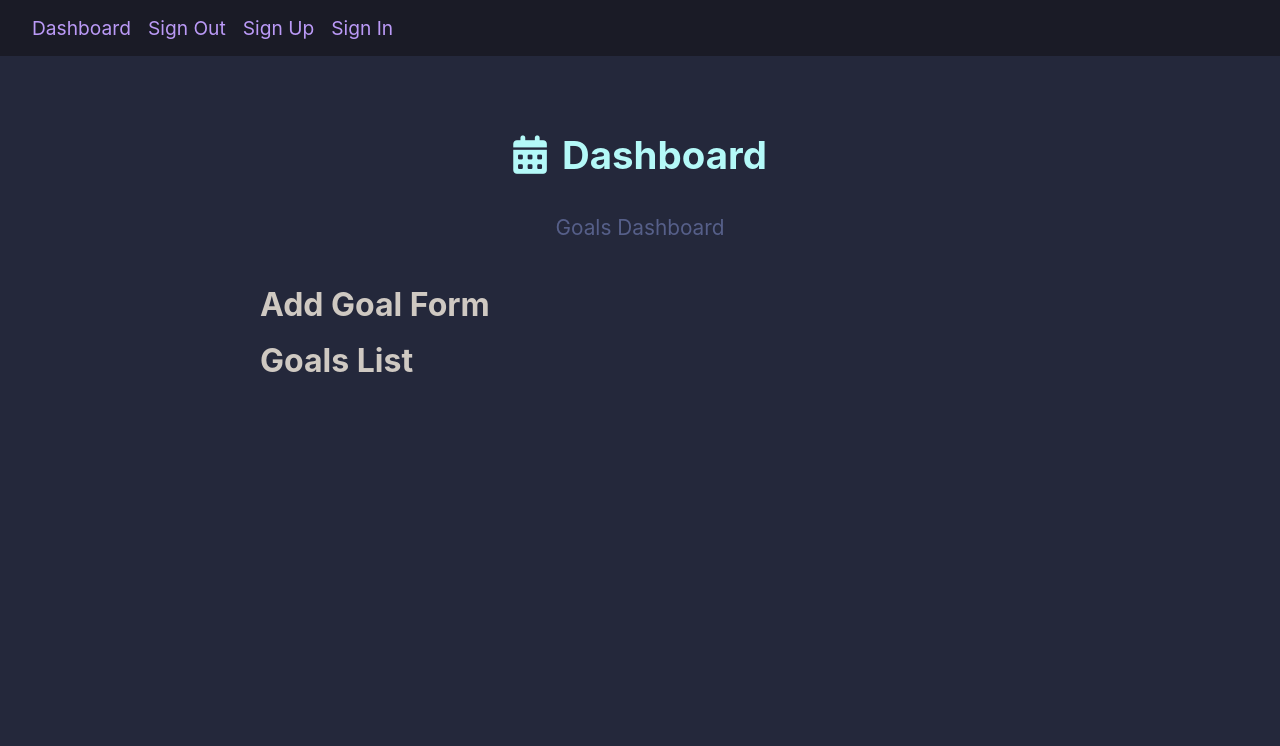
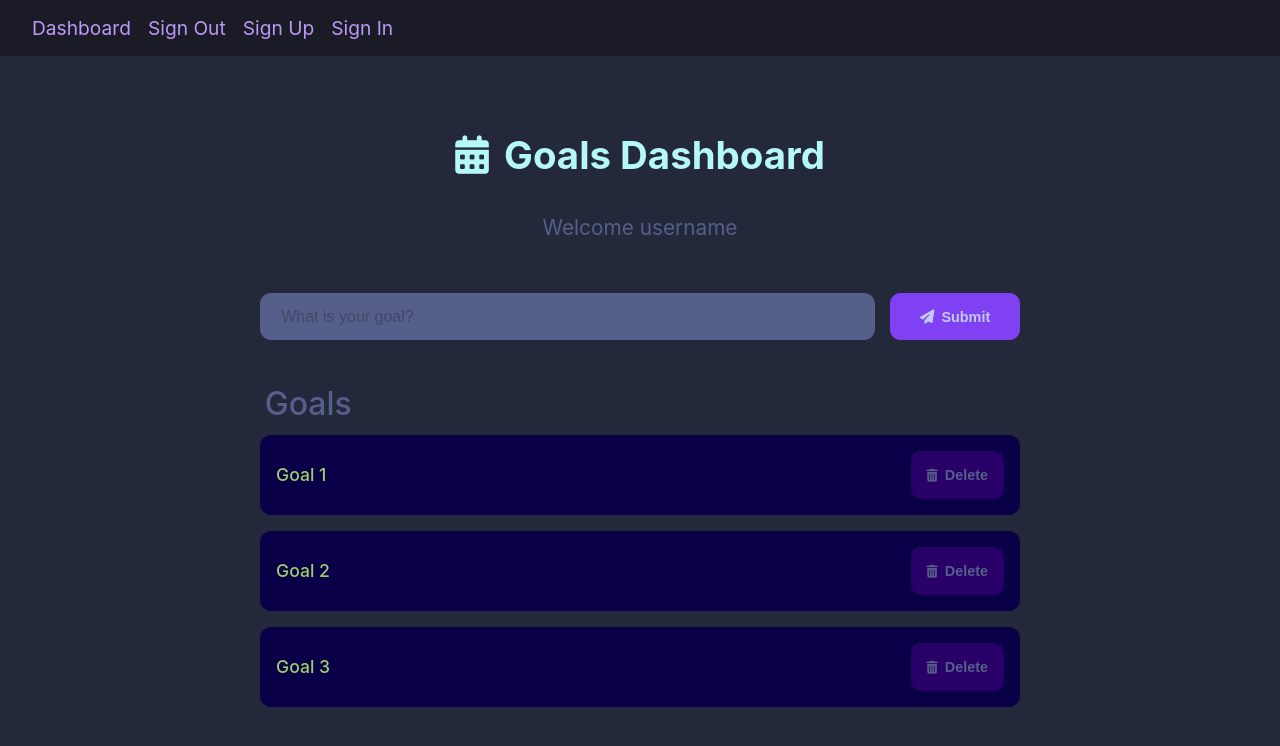
Before and after one commit to pedrofrohmut/todos-electron, a React (Vite) app in the folder renderer/: page / in a window 1280 px wide. Shown: the top 746 px of the page. Built offline with nearby package versions, Linux system fonts and the light colour scheme.

Commit message:
DashboardPage + AddGoalForm + GoalList without fetching the api

```diff
--- /dev/null
+++ b/renderer/src/components/AddGoalForm.tsx
@@ -0,0 +1,50 @@
+import { useState } from "react"
+
+const AddGoalForm = ({ addGoal }) => {
+  const [isLoading, setIsLoading] = useState(false)
+  const [isSubmitted, setIsSubmitted] = useState(false)
+
+  const [content, setContent] = useState("")
+
+  const resetState = () => {
+    setContent("")
+    setTimeout(() => {
+      setIsLoading(false)
+      setIsSubmitted(false)
+    }, 2000)
+  }
+
+  const handleSubmit = e => {
+    e.preventDefault()
+    setIsLoading(true)
+    setIsSubmitted(true)
+
+    addGoal(content)
+
+    resetState()
+  }
+
+  return (
+    <section className="form">
+      <form onSubmit={handleSubmit}>
+        <div className="form-inline-group">
+          <input
+            className="form-text"
+            type="text"
+            placeholder="What is your goal?"
+            required
+            min="3"
+            value={content}
+            onChange={e => setContent(e.target.value)}
+          />
+          <button className="btn" type="submit" disabled={isSubmitted}>
+            <i className="fa-solid fa-paper-plane"></i>
+            Submit
+          </button>
+        </div>
+      </form>
+    </section>
+  )
+}
+
+export default AddGoalForm
--- /dev/null
+++ b/renderer/src/components/GoalList.tsx
@@ -0,0 +1,28 @@
+import "./goal-list.css"
+
+const GoalList = ({ goals, removeGoal }) => (
+  <>
+    {goals && goals.length > 0 && (
+      <div className="goals">
+        <div className="goals-title">Goals</div>
+        {goals.map(goal => (
+          <div className="goal" key={goal.id}>
+            <div className="content">{goal.text}</div>
+            <button className="btn" onClick={() => removeGoal(goal.id)}>
+              <i className="fa-solid fa-trash-can"></i>
+              Delete
+            </button>
+          </div>
+        ))}
+      </div>
+    )}
+
+    {(!goals || goals.length == 0) && (
+      <div className="goals">
+        <div className="goals-title">No goals to display</div>
+      </div>
+    )}
+  </>
+)
+
+export default GoalList
--- /dev/null
+++ b/renderer/src/components/goal-list.css
@@ -0,0 +1,40 @@
+.goals {
+  margin: 2rem 0;
+}
+
+.goals .goals-title {
+  color: var(--gray-500);
+  font-size: 2rem;
+  font-weight: 500;
+  padding: 1.2rem 0 1.2rem 0.3rem;
+}
+
+.goal {
+  background-color: var(--bDarkBlue);
+  color: var(--black);
+  margin: 0 0 1rem 0;
+  border: 0;
+  border-radius: var(--borderRadius);
+  padding: 1rem;
+  display: flex;
+  align-items: center;
+}
+
+.goal div {
+  flex: 1;
+  font-size: 1.1rem;
+  color: var(--green);
+  font-weight: 500;
+}
+
+.goal button {
+  background-color: var(--blue-100);
+  border: 0;
+  color: var(--gray-500);
+  padding: 1rem;
+  font-size: 0.9rem;
+}
+
+.goal i {
+  font-size: 0.8rem;
+}
--- a/renderer/src/index.css
+++ b/renderer/src/index.css
@@ -134,15 +134,21 @@
 .form-text {
   padding: 0.8em 1.2em;
   font-size: 1rem;
-  color: var(--white);
+  color: var(--gray-200);
   background-color: var(--gray-500);
-  border: 1px solid var(--gray-500);
+  border: 2px solid var(--gray-500);
   border-radius: var(--borderRadius);
   width: 100%;
+  outline: none; /* replaced by border on focus */
+}
+
+.form-text:focus {
+    background-color: var(--gray-400);
+    color: var(--gray-700);
 }
 
 .form-text::placeholder {
-  color: var(--gray-700);
+  color: var(--gray-600);
 }
 
 .form-group {
--- a/renderer/src/pages/DashboardPage.tsx
+++ b/renderer/src/pages/DashboardPage.tsx
@@ -1,34 +1,49 @@
+import { useState } from "react"
+
+import AddGoalForm from "../components/AddGoalForm"
+import GoalList from "../components/GoalList"
+import Spinner from "../components/Spinner"
+
 const DashboardPage = () => {
+  const [isLoading, setIsLoading] = useState("")
+
+  // Testing state. Fetch it later
   const user = ""
+  const goals = [
+    { id: 1, text: "Goal 1", userId: 1 },
+    { id: 2, text: "Goal 2", userId: 1 },
+    { id: 3, text: "Goal 3", userId: 1 }
+  ]
+
+  const handleAdd = (content) => {
+    console.log("Handle Add Goal. content: " + content)
+  }
+
+  const handleDelete = (id) => {
+    console.log("Handle Delete Goal. id: " + id)
+  }
+
   return (
+    <>
+      {isLoading && <Spinner />}
+
+      {!isLoading && (
         <div className="page-container">
           <section className="heading">
             <h1 className="page-title">
-          <i class="fa-solid fa-calendar-days"></i>
-          Dashboard
+              <i className="fa-solid fa-calendar-days"></i>
+              Goals Dashboard
             </h1>
-        <p>Goals Dashboard</p>
+            <p>Welcome {user && user.name ? user.name : "username"}</p>
           </section>
 
-      <h1>Add Goal Form</h1>
+          <AddGoalForm addGoal={handleAdd} />
 
-      <h1>Goals List</h1>
+          <GoalList goals={goals} removeGoal={handleDelete} />
         </div>
+      )}
+    </>
   )
 }
 
 export default DashboardPage
-
-// <app-spinner *ngIf="isLoading"></app-spinner>
-// <div class="page-container">
-//     <section class="heading">
-//         <h1 class="page-title">Welcome {{ user && user.name ? user.name : "" }}</h1>
-//         <p>Goals Dashboard</p>
-//     </section>
-//     <app-add-goal-form (addGoal)="handleAddGoal($event)"></app-add-goal-form>
-//     <app-goal-list
-//         *ngIf="!isLoading"
-//         [goals]="goals"
-//         (removeGoal)="handleRemoveGoal($event)"
-//     ></app-goal-list>
-// </div>
```
Also changed, not shown: 1 other file (tests, documents, lock files or other folders). Lines whose indentation alone changed are shown as unchanged.
